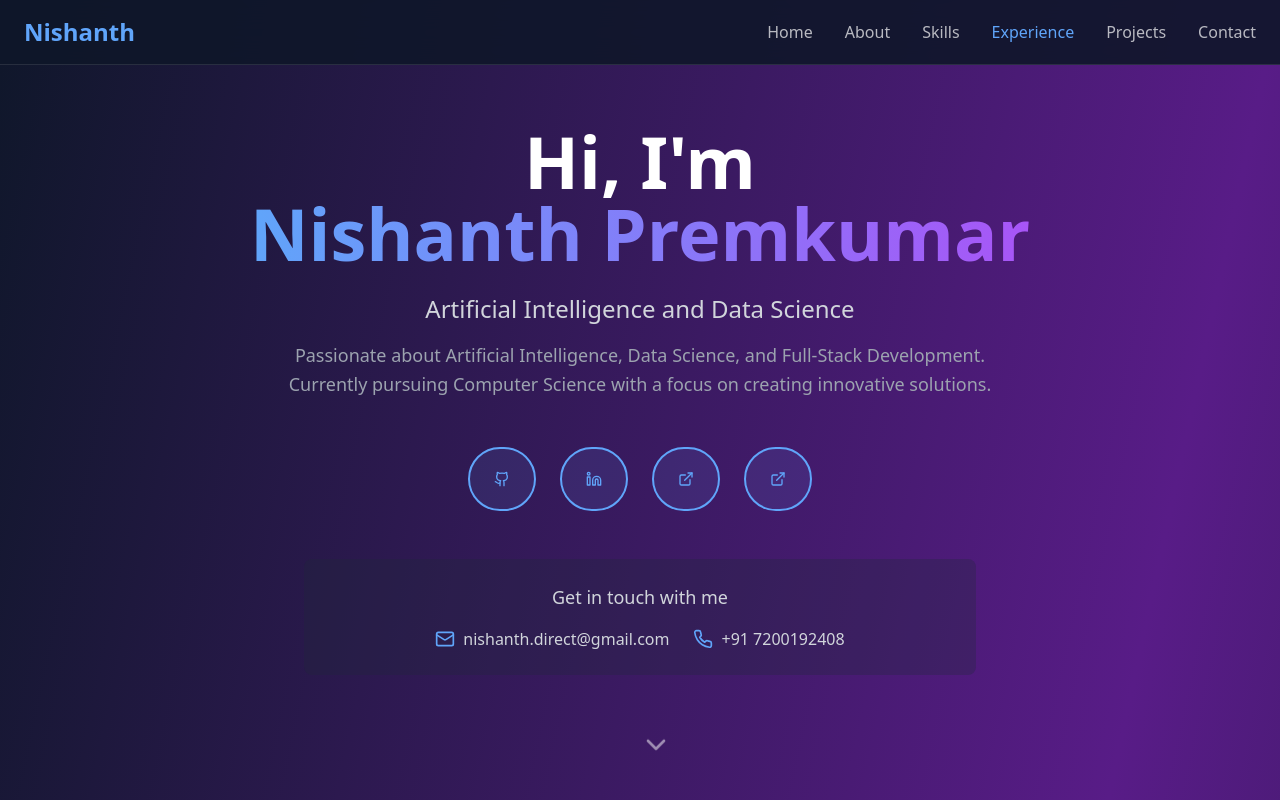
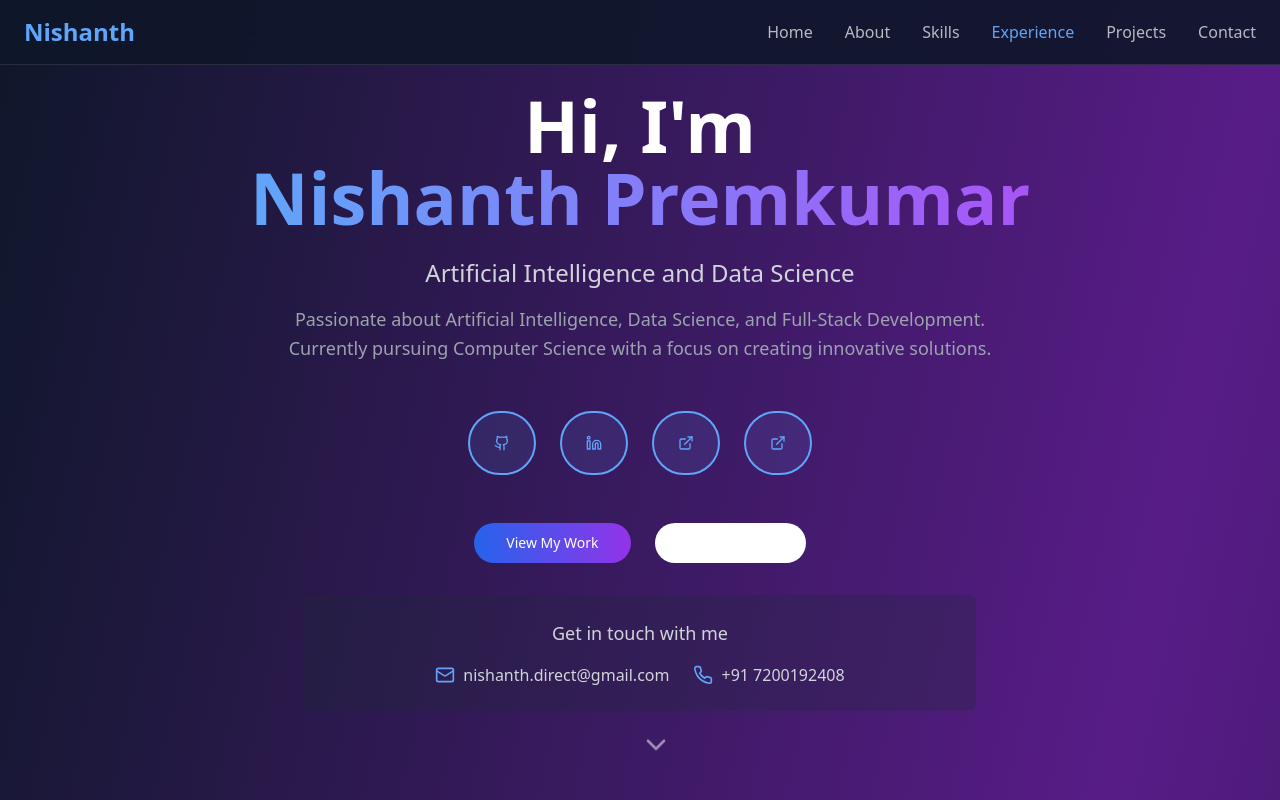
Before and after one commit to Nishanth2480/nishanth-premkumar-portfolio, a React (Vite) app: page / in a window 1280 px wide. Shown: the top 800 px of the page. Built offline with nearby package versions, Linux system fonts and the light colour scheme.

Commit message:
Reverted to commit cbe80e788021f732272e17fd8153f668c22b0b73

```diff
--- a/src/pages/Index.tsx
+++ b/src/pages/Index.tsx
@@ -203,7 +203,7 @@ const Index = () => {
             <Button
               variant="outline"
               size="lg"
-              className="border-2 border-blue-400 bg-blue-400/10 text-blue-400 hover:bg-blue-400 hover:text-white rounded-full w-16 h-16 transition-all duration-300 flex items-center justify-center"
+              className="border-2 border-blue-400 bg-blue-400/10 text-blue-400 hover:bg-blue-400 hover:text-white rounded-full w-16 h-16 transition-all duration-300"
               onClick={() => window.open('https://github.com/Nishanth2480', '_blank')}
             >
               <Github className="w-8 h-8" />
@@ -211,7 +211,7 @@ const Index = () => {
             <Button
               variant="outline"
               size="lg"
-              className="border-2 border-blue-400 bg-blue-400/10 text-blue-400 hover:bg-blue-400 hover:text-white rounded-full w-16 h-16 transition-all duration-300 flex items-center justify-center"
+              className="border-2 border-blue-400 bg-blue-400/10 text-blue-400 hover:bg-blue-400 hover:text-white rounded-full w-16 h-16 transition-all duration-300"
               onClick={() => window.open('https://www.linkedin.com/in/nishanth-premkumar-2177a1260', '_blank')}
             >
               <Linkedin className="w-8 h-8" />
@@ -219,7 +219,7 @@ const Index = () => {
             <Button
               variant="outline"
               size="lg"
-              className="border-2 border-blue-400 bg-blue-400/10 text-blue-400 hover:bg-blue-400 hover:text-white rounded-full w-16 h-16 transition-all duration-300 flex items-center justify-center"
+              className="border-2 border-blue-400 bg-blue-400/10 text-blue-400 hover:bg-blue-400 hover:text-white rounded-full w-16 h-16 transition-all duration-300"
               onClick={() => window.open('https://leetcode.com/u/Nishanth2408/', '_blank')}
             >
               <ExternalLink className="w-8 h-8" />
@@ -227,10 +227,26 @@ const Index = () => {
             <Button
               variant="outline"
               size="lg"
-              className="border-2 border-blue-400 bg-blue-400/10 text-blue-400 hover:bg-blue-400 hover:text-white rounded-full w-16 h-16 transition-all duration-300 flex items-center justify-center"
+              className="border-2 border-blue-400 bg-blue-400/10 text-blue-400 hover:bg-blue-400 hover:text-white rounded-full w-16 h-16 transition-all duration-300"
               onClick={() => window.open('https://www.codechef.com/users/nishanth_08', '_blank')}
             >
               <ExternalLink className="w-8 h-8" />
+            </Button>
+          </div>
+
+          <div className="flex flex-col md:flex-row gap-6 justify-center mb-8">
+            <Button
+              onClick={() => scrollToSection('projects')}
+              className="bg-gradient-to-r from-blue-600 to-purple-600 hover:from-blue-700 hover:to-purple-700 text-white px-8 py-3 rounded-full"
+            >
+              View My Work
+            </Button>
+            <Button
+              variant="outline"
+              onClick={() => scrollToSection('contact')}
+              className="border-2 border-white/30 text-white hover:bg-white/10 px-8 py-3 rounded-full"
+            >
+              Get In Touch
             </Button>
           </div>
 
```
